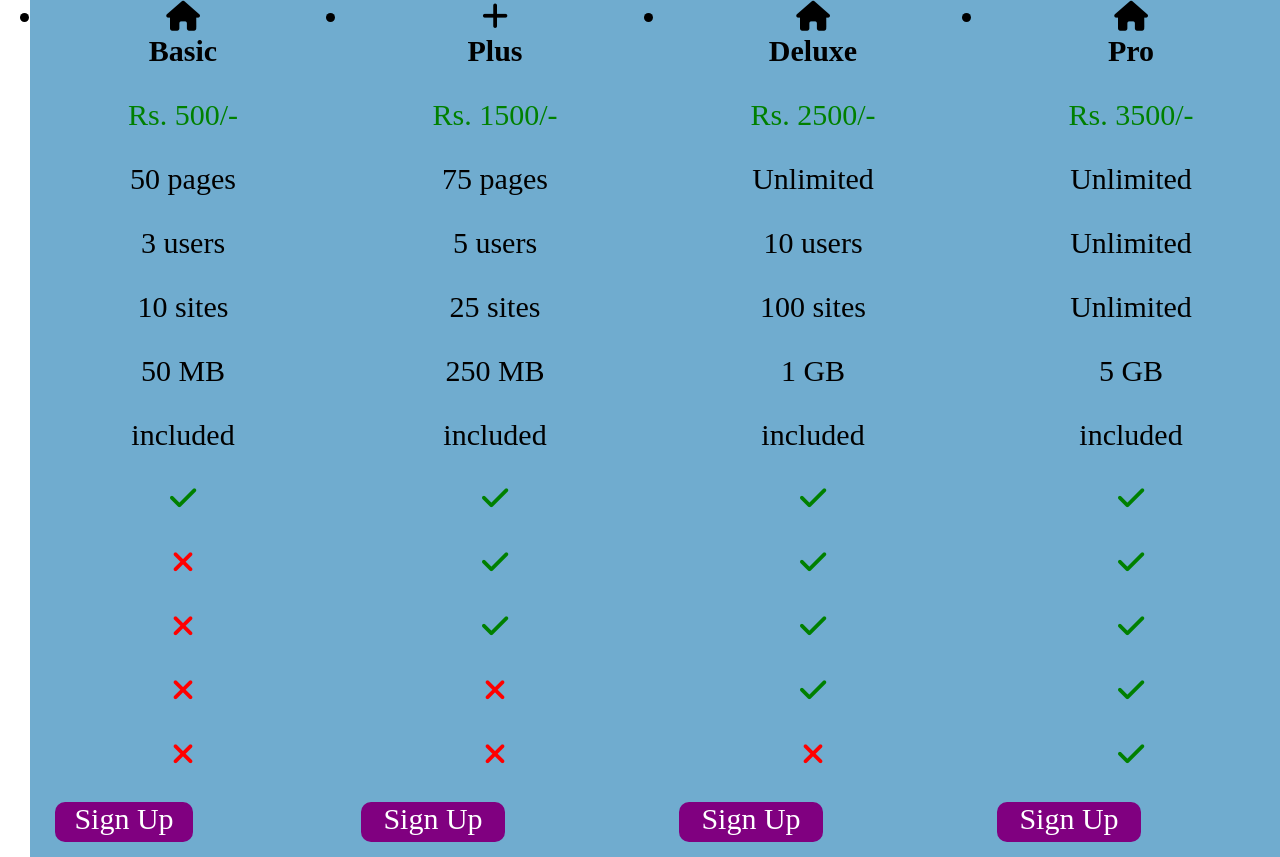
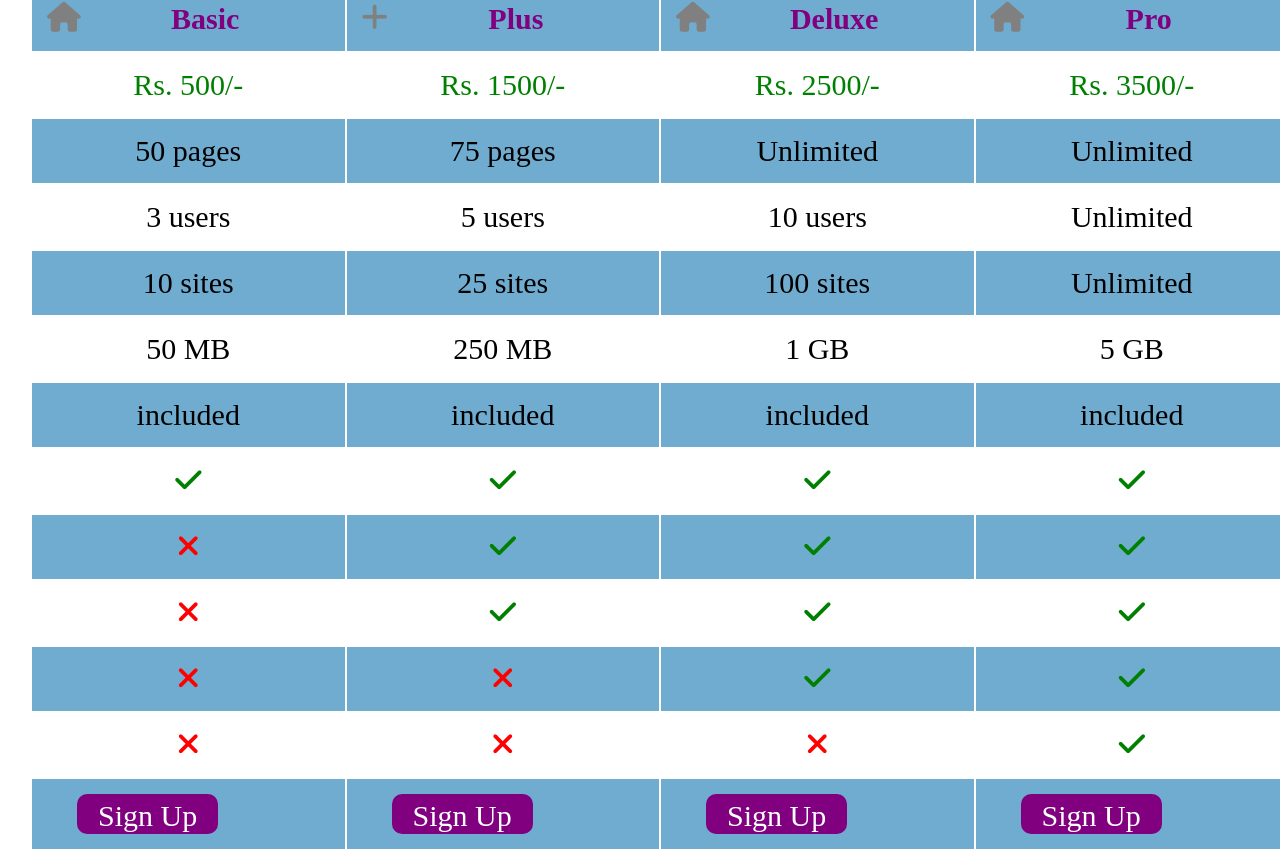
Before and after one commit to kashishsharma1/FullStack_Practical_14, a plain HTML site: page index.html in a window 1280 px wide. Shown: the part 97-954 px from the top of the page. Drawn offline with Linux system fonts and the light colour scheme.

Commit message:
css updated

```diff
--- a/css/style.css
+++ b/css/style.css
@@ -16,15 +16,15 @@
     margin-right: 20px;
 }
 
-.tablecontent{
+
+table{
+    border: 3px grey;
+    width: 100%;
+}
+ tr:nth-child(odd){
     background-image: linear-gradient(rgb(112, 172, 207) 50%,rgb(112,172,207) 50%);
 }
-table{
-    border: 3px chartreuse;
-    width: 100%;
-    border-collapse: collapse;
-    background-image: linear-gradient(rgb(112, 172, 207) 50%,rgb(112,172,207) 50%);
-}
+
 
 th,td{
     padding: 15px;
@@ -34,12 +34,14 @@ th,td{
 th{
     height: 30px;
     font-size: 30px;
+    color: purple;
 }
 
-td li{
+th li{
     color: gray;
     list-style: none;
     display: inline-flex;
+    float: left;
 }
 
 .fa-check{
@@ -56,11 +58,15 @@ tr{
 }
 
 .button{
-    margin-left: 10px;
+    margin-left: 30px;
     margin-right: 10px;
     width: 50%;
     height: 40px;
     border-radius: 10px;
     background-color: purple;
     color: white;
+    font-size: 30px;
+    align-items: center;
+    padding: 5px 5px;
+
 }
```
